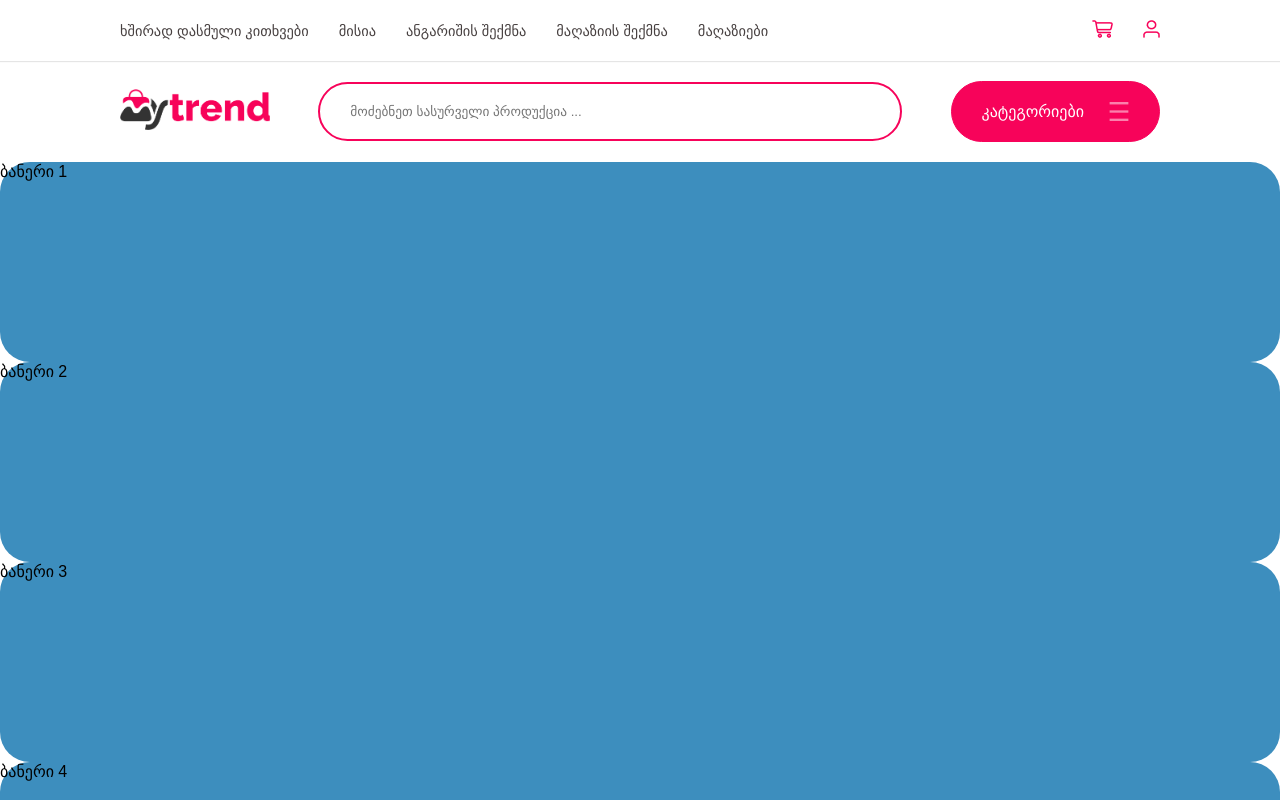
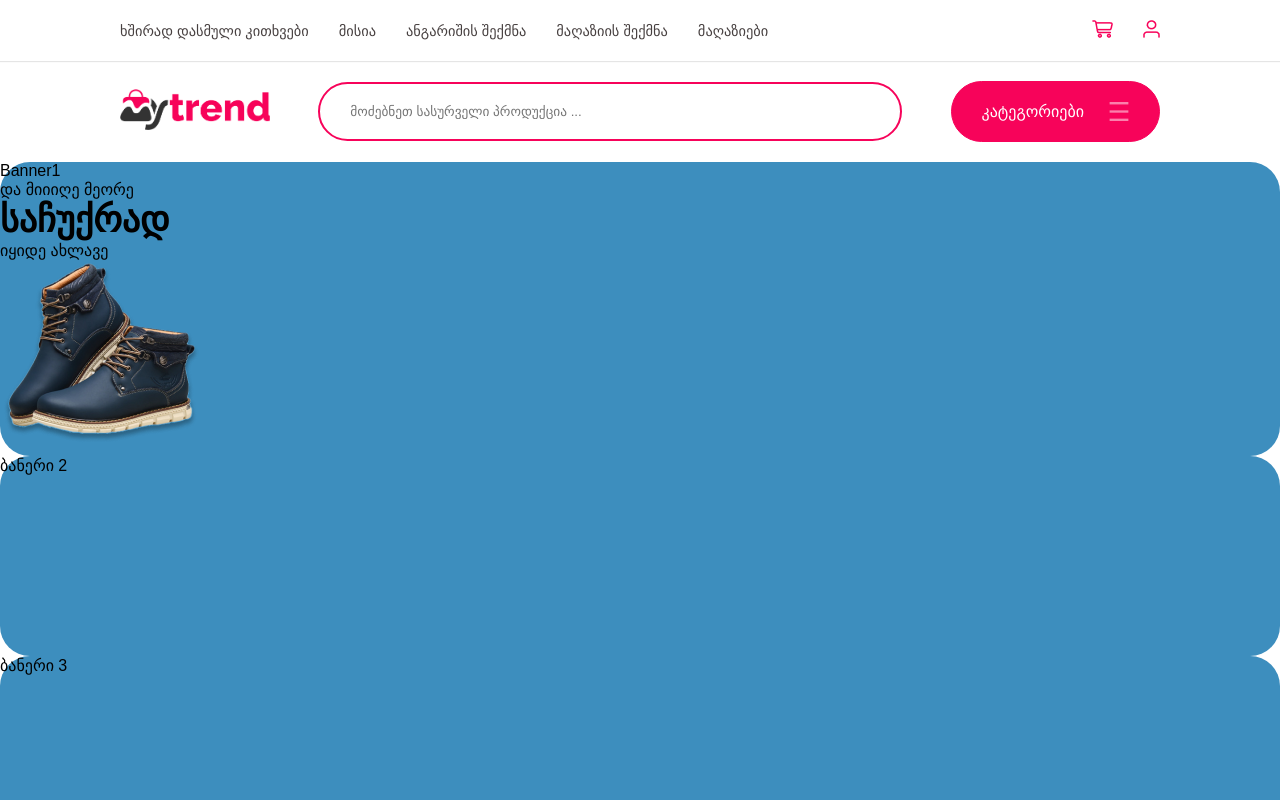
Before and after one commit to AnzorSv/first-react-app, a React (Create React App) app: page / in a window 1280 px wide. Shown: the top 800 px of the page. Built offline with nearby package versions, Linux system fonts and the light colour scheme; a web font is replaced by a local one.

Commit message:
added grid in banners

```diff
--- a/src/Topbanner.css
+++ b/src/Topbanner.css
@@ -34,6 +34,9 @@
  .banner-one {
     width: 100%;
     min-height: 200px;
+    border-radius: 30px;
+    /* background: url("./img/shoes.png"); */
     background-color: var(--banner-one-bg-color);
-    border-radius: 30px;
+    /* background-repeat: no-repeat;
+    background-position: 100%; */
 }
--- a/src/Topbanner.js
+++ b/src/Topbanner.js
@@ -8,12 +8,57 @@ import Bannerseven from './banners/Bannerseven';
 import Bannereight from './banners/Bannereight';
 import './Topbanner.css';
 
+
+let banners = [
+    {
+        id: 1,
+        title: 'Banner1',
+        backgroundImg: 'https://i.picsum.photos/id/638/300/300.jpg?hmac=zK8CIKFdSqCYNZhdN5js6S4r6-UxVGSJ2HlT70Bp3og'
+    },
+    {
+        id: 2,
+        title: 'Banner2',
+        backgroundImg: 'https://i.picsum.photos/id/638/300/300.jpg?hmac=zK8CIKFdSqCYNZhdN5js6S4r6-UxVGSJ2HlT70Bp3og'
+    },
+    {
+        id: 3,
+        title: 'Banner3',
+        backgroundImg: 'https://i.picsum.photos/id/638/300/300.jpg?hmac=zK8CIKFdSqCYNZhdN5js6S4r6-UxVGSJ2HlT70Bp3og'
+    },
+    {
+        id: 4,
+        title: 'Banner4',
+        backgroundImg: 'https://i.picsum.photos/id/638/300/300.jpg?hmac=zK8CIKFdSqCYNZhdN5js6S4r6-UxVGSJ2HlT70Bp3og'
+    },
+    {
+        id: 5,
+        title: 'Banner5',
+        backgroundImg: 'https://i.picsum.photos/id/638/300/300.jpg?hmac=zK8CIKFdSqCYNZhdN5js6S4r6-UxVGSJ2HlT70Bp3og'
+    },
+    {
+        id: 6,
+        title: 'Banner6',
+        backgroundImg: 'https://i.picsum.photos/id/638/300/300.jpg?hmac=zK8CIKFdSqCYNZhdN5js6S4r6-UxVGSJ2HlT70Bp3og'
+    },
+    {
+        id: 7,
+        title: 'Banner7',
+        backgroundImg: 'https://i.picsum.photos/id/638/300/300.jpg?hmac=zK8CIKFdSqCYNZhdN5js6S4r6-UxVGSJ2HlT70Bp3og'
+    },
+    {
+        id: 8,
+        title: 'Banner8',
+        backgroundImg: 'https://i.picsum.photos/id/638/300/300.jpg?hmac=zK8CIKFdSqCYNZhdN5js6S4r6-UxVGSJ2HlT70Bp3og'
+    }
+];
+console.log(banners[0].id)
+
 function Topbanner() {
     return (
-        <div className='px-20'>
+        <div className='md:px-20 sm:p-4'>
         <div className='md:p-10  bg-sky-50' style={{borderRadius:'30px'}}>
-            <div class="grid lg:grid-cols-3 md:grid-cols-2 sm:grid-cols-1 gap-6">
-                <Bannerone></Bannerone>
+            <div className="grid lg:grid-cols-3 md:grid-cols-1 sm:grid-cols-1 gap-6">
+                <Bannerone title={banners[0].title}></Bannerone>
                 <Bannertwo></Bannertwo>
                 <Bannerthree></Bannerthree>
                 <Bannertfour></Bannertfour>
@@ -24,6 +69,7 @@ function Topbanner() {
             </div>
         </div>
         </div>
+
     );
 }
 
--- a/src/banners/Bannerone.js
+++ b/src/banners/Bannerone.js
@@ -1,6 +1,16 @@
-function Bannerone() {
+import shoesimg from '../img/shoes.png';
+
+function Bannerone(props) {
     return (
-        <div className='banner-one'>ბანერი 1</div>
+        <div className='banner-one px-10 text-white flex md:flex-row sm:flex-col justify-between items-center'>
+            <div>
+                <p>{props.title}</p>
+                <p>და მიიიღე მეორე</p>
+                <h1 style={{fontSize: '36px', fontWeight: 800}}>საჩუქრად</h1>
+                <div className='bg-white text-black px-4 py-2 rounded-full inline-block'>იყიდე ახლავე</div>
+            </div>
+            <img src={shoesimg}></img>
+        </div>
     );
 }
 
```
Also changed, not shown: src/img/shoes.png (added).
